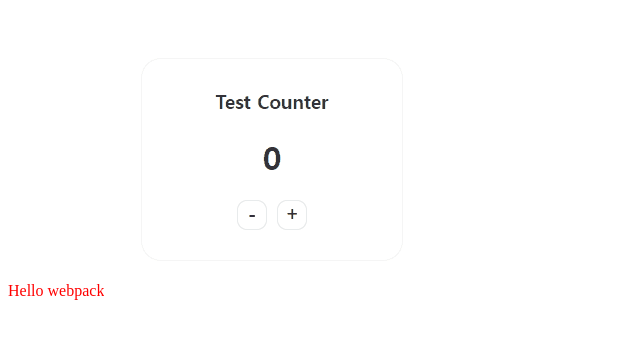
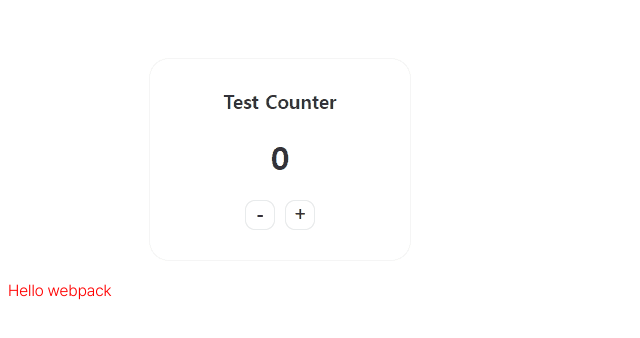
Before and after one commit to NovemberTwTwo/webpack-playground, a website built with webpack: page dist/index.html in a window 1280 px wide. Shown: the full height of the page, 0-640 px from the left. Built offline with nearby package versions, Linux system fonts and the light colour scheme.

Commit message:
TEST : Testing font loading case

```diff
--- a/src/style.css
+++ b/src/style.css
@@ -1,3 +1,11 @@
+@font-face {
+  font-family: 'Pretendard';
+  src: url('./Pretendard-Light.woff2') format('woff2');
+  font-weight: 300;
+  font-style: normal;
+}
+
 .hello {
+  font-family: 'Pretendard';
   color: red;
 }
--- a/webpack.config.js
+++ b/webpack.config.js
@@ -16,6 +16,10 @@
         test: /\.(png|svg|jpg|jpeg|gif)$/i,
         type: 'asset/resource',
       },
+      {
+        test: /\.(woff|woff2|eot|ttf|otf)$/i,
+        type: 'asset/resource',
+      },
     ],
   },
 };
```
Also changed, not shown: src/Pretendard-Light.woff2 (added), 1 other file.
